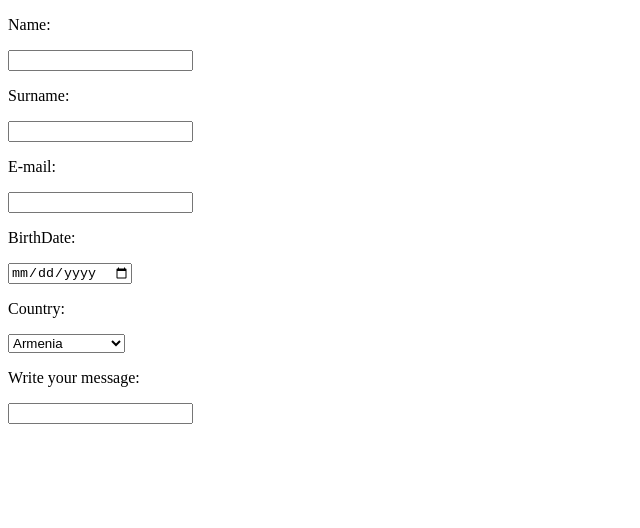
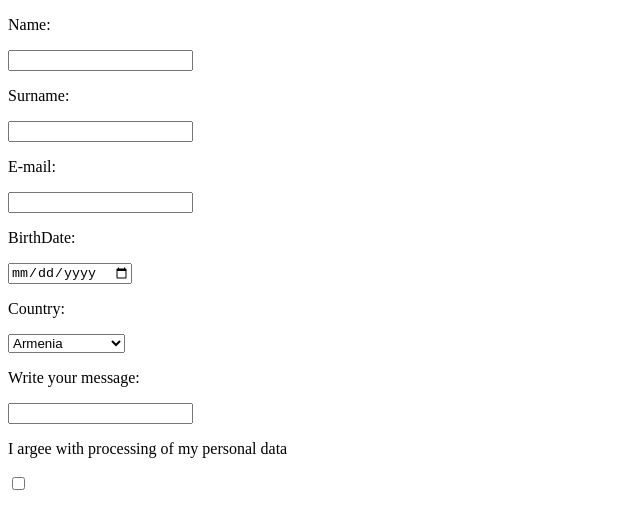
Before and after one commit to ViktoriiaBila/rss-react, a React app in the folder react-forms/: page / in a window 1280 px wide. Shown: the top 528 px of the page, without its empty margins (0-640 px from the left). Built offline with nearby package versions, Linux system fonts and the light colour scheme.

Commit message:
feat: add checkbox component

```diff
--- /dev/null
+++ b/react-forms/src/components/form/formElements/checkboxInput.tsx
@@ -0,0 +1,17 @@
+import React from 'react';
+
+export function CheckboxInput(props: ICheckboxInputProps): JSX.Element {
+  return (
+    <div>
+      <label htmlFor={props.name}>
+        <p>{props.title}</p>
+        <input
+          type={props.type}
+          name={props.name}
+          checked={props.checked}
+          onChange={(event) => props.onChange(event)}
+        />
+      </label>
+    </div>
+  );
+}
--- a/react-forms/src/components/form/index.tsx
+++ b/react-forms/src/components/form/index.tsx
@@ -5,6 +5,7 @@ import {
   EFormElementTitle,
   EFormElementType,
 } from '../../shared/formElementsData';
+import { CheckboxInput } from './formElements/checkboxInput';
 import { DataInput } from './formElements/dataInput';
 import { Select } from './formElements/select';
 
@@ -66,6 +67,13 @@ export function Form(): JSX.Element {
         value={formValue.messageText}
         onChange={formElementChangeHandler}
       />
+      <CheckboxInput
+        title={EFormElementTitle.agree}
+        type={EFormElementType.checkbox}
+        name={EFormElementNames.agree}
+        checked={formValue.agree}
+        onChange={formElementChangeHandler}
+      />
     </form>
   );
 }
```
Also changed, not shown: react-forms/src/models/interfaces/ICheckboxInputProps.ts (added, +7 -0 lines).
